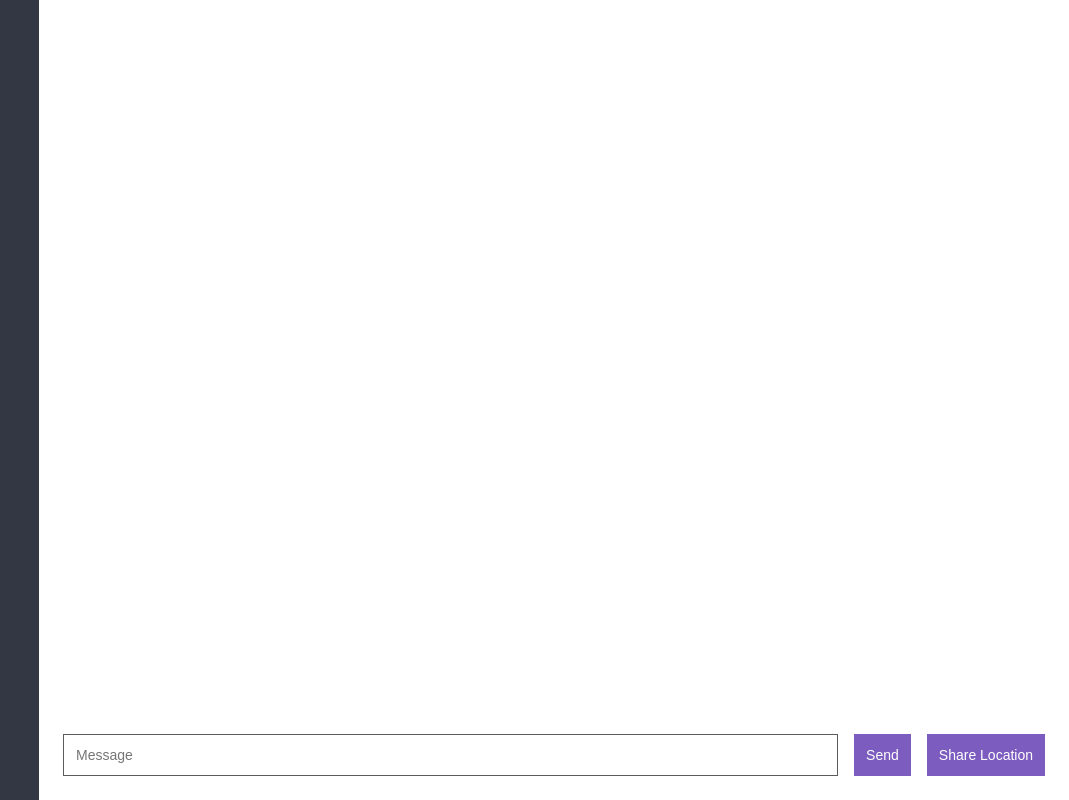
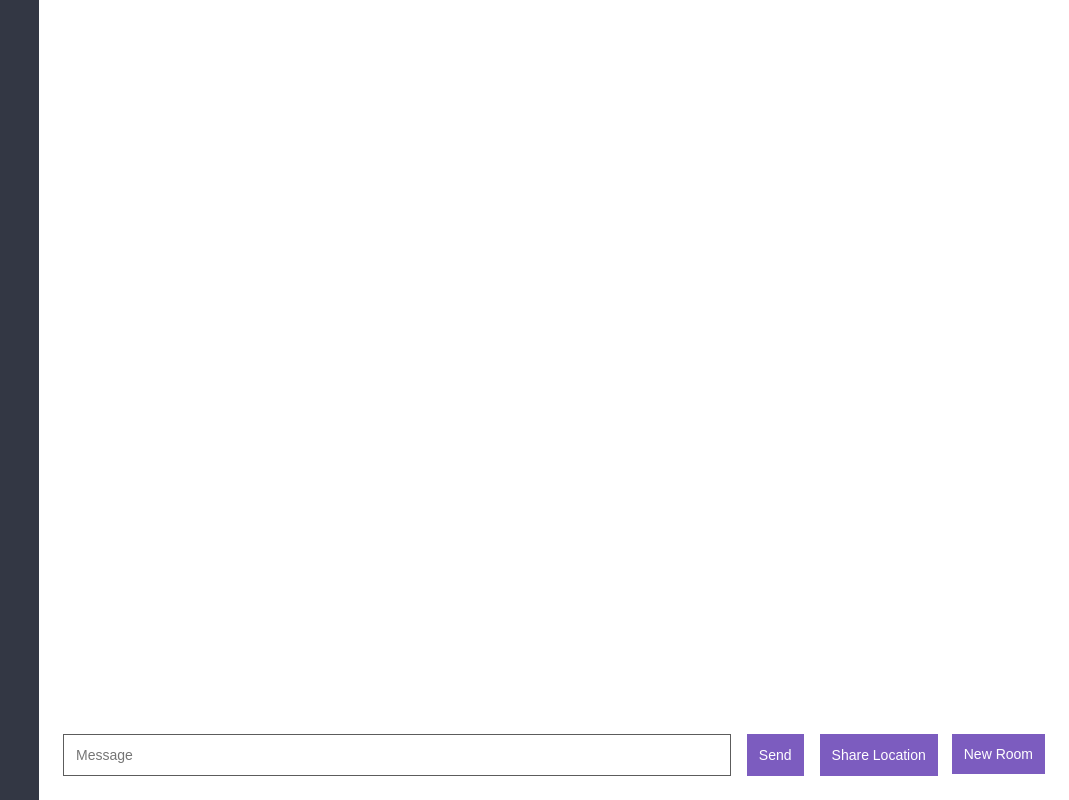
Before and after one commit to SargunNarula/nodeJS_chat_WebApp, a website: page src/public_html/chat.html in a window 1280 px wide. Shown: the whole page, without its empty margins (211-1280 px from the left). Drawn offline with nearby package versions, Linux system fonts and the light colour scheme; no server answers.

Commit message:
Added New room Feature

```diff
--- a/src/public_html/chat.html
+++ b/src/public_html/chat.html
@@ -37,6 +37,10 @@
                         <button >Send</button>
                     </form>
                     <button id="send-location">Share Location</button>
+                    <a id="send-location" href="/">
+                        <button>New Room</button>
+                    </a>
+
                 </div>
 
 
--- a/src/public_html/css/styles.css
+++ b/src/public_html/css/styles.css
@@ -164,6 +164,10 @@ button:disabled {
     font-size: 14px;
 }
 
+.compose a {
+    margin-left: 14px;
+}
+
 /* Chat Sidebar Styles */
 
 .room-title {
```
